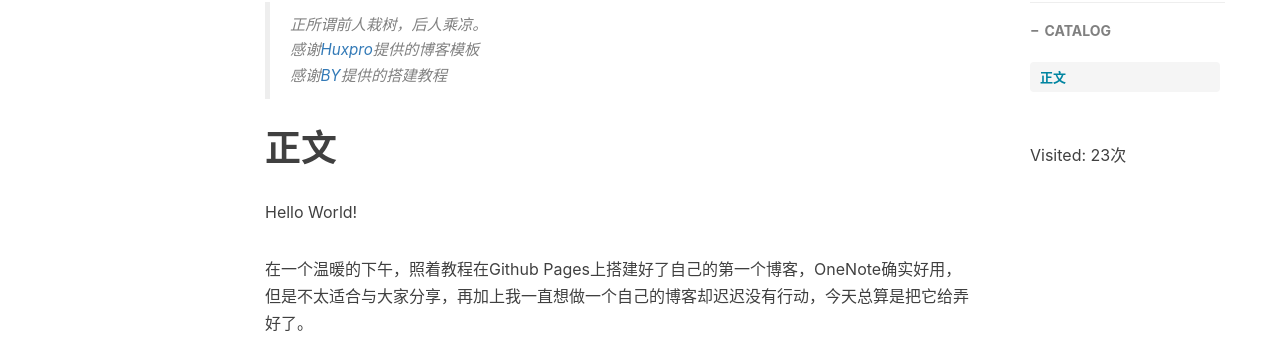
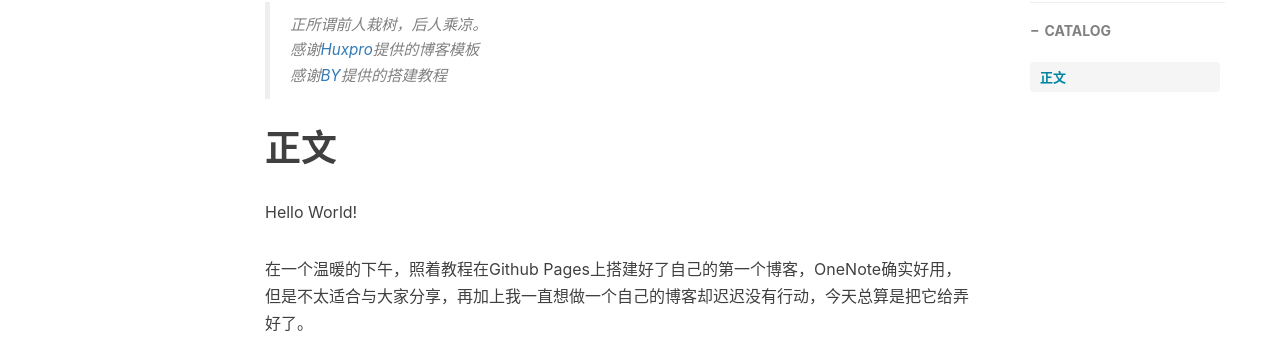
Before and after one commit to YonghaoWang/YonghaoWang.github.io, a Jekyll site: the page built from _posts/2018-11-14-Hello-World!.md, in a window 1280 px wide. Shown: the part 561-898 px from the top of the page. Built offline with Jekyll 4.4.1, drawn with Linux system fonts in a browser that asks for light colours; nearby versions of some CDN libraries; comment, search, counter and statistics services are not loaded.

Commit message:
关闭访问统计

```diff
--- a/_layouts/post.html
+++ b/_layouts/post.html
@@ -133,14 +133,14 @@ layout: default
             </div>
         {% endif %}
 <!-- 显示访问次数 -->
-        {% if site.visitor.enable %}
-        <div>
-          <span id="{{ page.url }}" class="visitors" data-flag-title="{{ page.title }}">
-            Visited:
-            <a href="#"><span class="visitors-count">{{ page.count }}</span>次</a>
-          </span>
-        </div>
-        {% endif %}
+<!--        {% if site.visitor.enable %}-->
+<!--        <div>-->
+<!--          <span id="{{ page.url }}" class="visitors" data-flag-title="{{ page.title }}">-->
+<!--            Visited:-->
+<!--            <a href="#"><span class="visitors-count">{{ page.count }}</span>次</a>-->
+<!--          </span>-->
+<!--        </div>-->
+<!--        {% endif %}-->
 
     <!-- Sidebar Container -->
             <div class="
```
Also changed, not shown: pwa/manifest.json, 1 other file.
